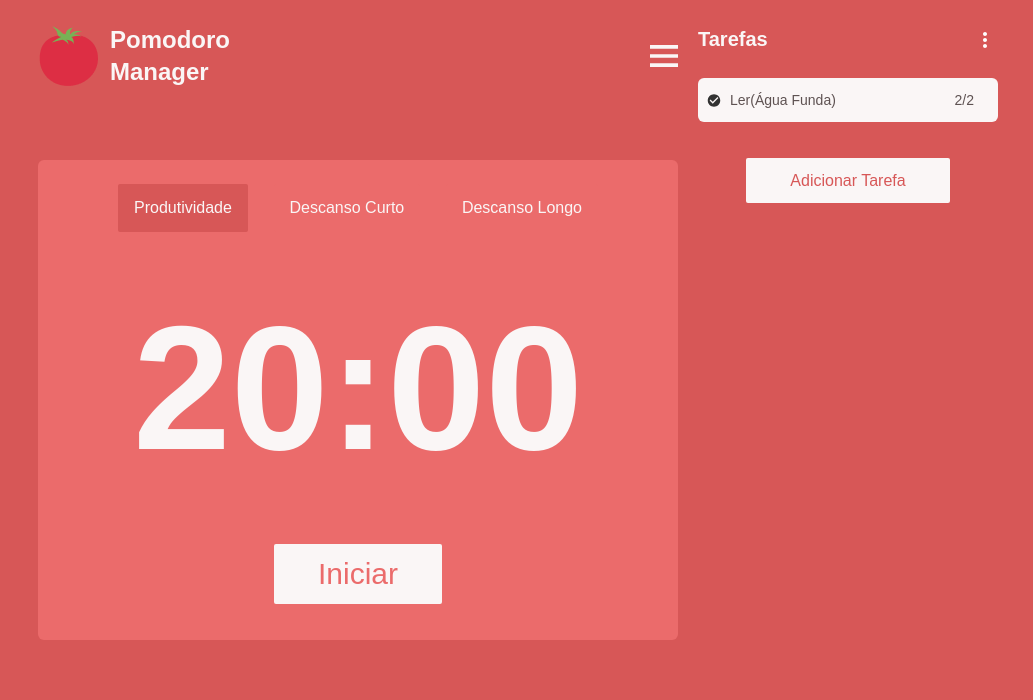
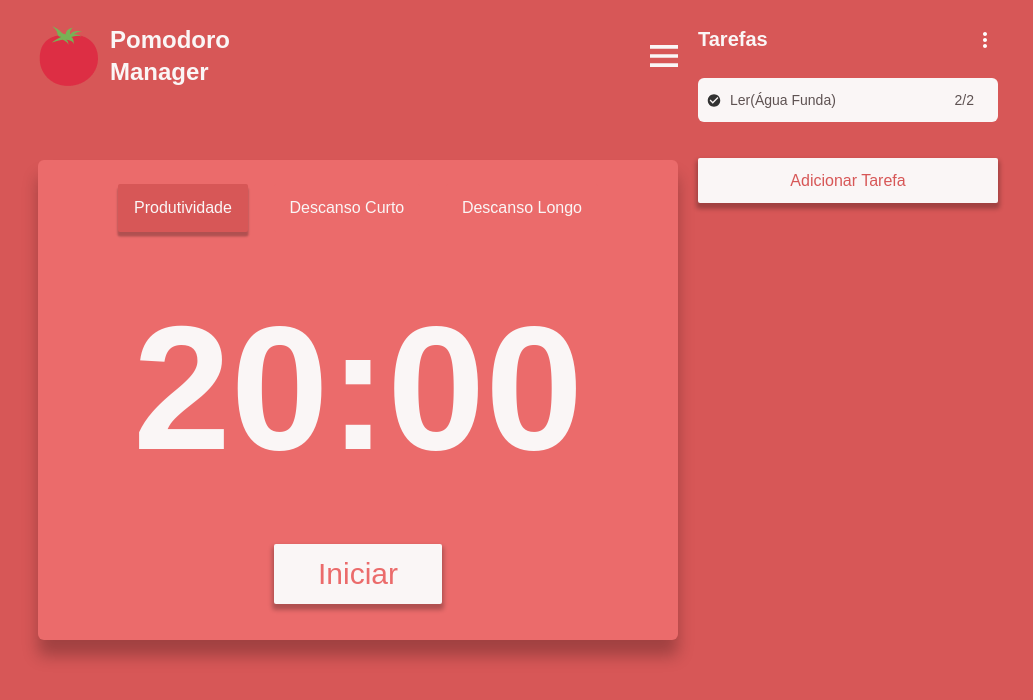
Before and after one commit to Erick-P-Calauro/pomodoro_manager, a React (Create React App) app: page / in a window 1280 px wide. Shown: the top 700 px of the page, without its empty margins (122-1155 px from the left). Built offline with nearby package versions, Linux system fonts and the light colour scheme.

Commit message:
add box shadow

```diff
--- a/src/App.jsx
+++ b/src/App.jsx
@@ -13,12 +13,12 @@ function App() {
       <div className="w-full h-full flex justify-center" style={{backgroundColor: themeState.secondary}}>
         <div className="
             sm-mobile:max-w-[375px]
-            lg-mobile:max-w-[700px]
+            lg-mobile:max-w-[715px]
             desktop:max-w-[960px]
             mx-2.5 pb-10 flex flex-col items-center flex-grow">
 
-          <div className="w-full space-y-12 desktop:space-x-5
-            desktop:grid desktop:grid-cols-3 desktop:space-y-6">
+          <div className="w-full space-y-12
+            desktop:space-x-5 desktop:grid desktop:grid-cols-3 desktop:space-y-6">
 
             <div className="space-y-12 desktop:col-start-1 desktop:col-end-3">
               <Header />
--- a/src/index.css
+++ b/src/index.css
@@ -32,6 +32,11 @@ input[type="number"]::-webkit-outer-spin-button {
         --detalhes: #C9C0C0;
         --main: var(--produtividade);
         --main2: var(--produtividade2);
+
+        /* Sombra */
+        --tinyBoxShadow: rgba(0, 0, 0, 0.25) 0px 16px 16px;
+        --mdBoxShadow: rgba(0, 0, 0, 0.25) 0px 4px 2px 0.5px;
+        --lgBoxShadow: rgba(0,0,0,0.25) 0px 4px 4px 2px;
     }
 
 }
--- a/src/ui/components/Tarefa/ButtonTarefa.tsx
+++ b/src/ui/components/Tarefa/ButtonTarefa.tsx
@@ -7,7 +7,7 @@ export const ButtonTarefa = ({setDisplayState}) => {
 
     return (
         <button onClick={() => setDisplayState(1)}
-            className="mt-3 bg-normal rounded-sm py-2.5 w-full lg-mobile:px-11 lg-mobile:py-2.5">
+            className="mt-3 bg-normal rounded-sm py-2.5 w-full shadow-lgBoxShadow lg-mobile:px-11 lg-mobile:py-2.5">
 
             <BodyMedium text="Adicionar Tarefa" style={{color: themeContext.theme.secondary}}/>
         </button>
--- a/src/ui/components/Tarefa/ColunaTarefa.tsx
+++ b/src/ui/components/Tarefa/ColunaTarefa.tsx
@@ -19,7 +19,7 @@ export const ColunaTarefa = () => {
             {
                 displayState == 0 ?
 
-                <div className="lg-mobile:mx-auto">
+                <div className="lg-mobile:mx-auto desktop:mx-0">
                     <ButtonTarefa setDisplayState={setDisplayState} />
                 </div>
                 :
--- a/src/ui/components/Timer/Timer.tsx
+++ b/src/ui/components/Timer/Timer.tsx
@@ -7,7 +7,7 @@ function Timer({}){
     const themeContext = useContext(ThemeContext)
 
     return (
-        <div className="px-4 pt-4 pb-7 rounded-md space-y-4 w-full flex flex-col items-center
+        <div className="px-4 pt-4 pb-7 rounded-md space-y-4 w-full flex flex-col items-center shadow-tinyBoxShadow
             lg-mobile:px-20 lg-mobile:pt-6 lg-mobile:pb-9 desktop:space-y-6"
             style={{backgroundColor: themeContext.theme.main}}>
 
@@ -15,7 +15,7 @@ function Timer({}){
 
             <span className="text-normal text-mobile-timer lg-mobile:text-desktop-timer font-bold font-workSans">20:00</span>
 
-            <button className="bg-normal rounded-sm flex items-center justify-center py-1.5 px-6 lg-mobile:py-3 lg-mobile:px-11">
+            <button className="bg-normal rounded-sm flex items-center justify-center shadow-lgBoxShadow py-1.5 px-6 lg-mobile:py-3 lg-mobile:px-11">
                 <BodyLarge text="Iniciar" style={{color: themeContext.theme.main}} />
             </button>
         </div>
--- a/src/ui/components/Timer/TimerStateButton.tsx
+++ b/src/ui/components/Timer/TimerStateButton.tsx
@@ -9,7 +9,9 @@ export const TimerStateButton = ({...props}: TimerStateButtonProps) => {
     return (
         <button id={"change"+props.text} onClick={() => themeContext.changeThemeState(props.text)}
             className="rounded-sm px-3 py-1.5 flex lg-mobile:px-4 lg-mobile:py-3"
-            style={{backgroundColor: themeContext.theme.key === props.text ? themeContext.theme.secondary : themeContext.theme.main}}>
+            style={{
+                backgroundColor: themeContext.theme.key === props.text ? themeContext.theme.secondary : themeContext.theme.main,
+                boxShadow: themeContext.theme.key == props.text ? "var(--mdBoxShadow)" : ""}}>
 
 
             <BodySmall text={props.text} style={{color: "var(--normal)"}}/>
--- a/tailwind.config.js
+++ b/tailwind.config.js
@@ -11,6 +11,12 @@ module.exports = {
         'mobile-timer': "5rem",
         'desktop-timer': "11rem",
       },
+
+      boxShadow: {
+        'tinyBoxShadow': "var(--tinyBoxShadow)",
+        'mdBoxhadow': "var(--mdBoxShadow)",
+        'lgBoxShadow': "var(--lgBoxShadow)"
+      }
     },
 
     colors: {
```
